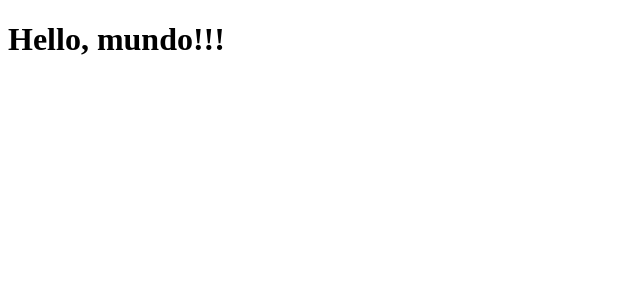
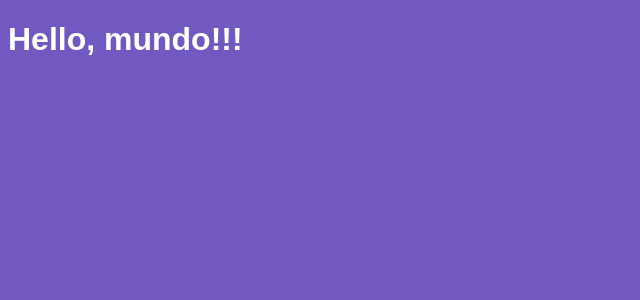
Before and after one commit to Patrick-Wilker/gostack-module-04-react, a React app: page / in a window 1280 px wide. Shown: the top 300 px of the page, without its empty margins (0-640 px from the left). Built offline with nearby package versions, Linux system fonts and the light colour scheme.

Commit message:
Import CSS

```diff
--- a/package.json
+++ b/package.json
@@ -12,6 +12,8 @@
     "@babel/preset-env": "^7.11.0",
     "@babel/preset-react": "^7.10.4",
     "babel-loader": "^8.1.0",
+    "css-loader": "^4.2.1",
+    "style-loader": "^1.2.1",
     "webpack": "^4.44.1",
     "webpack-cli": "^3.3.12",
     "webpack-dev-server": "^3.11.0"
--- /dev/null
+++ b/src/App.css
@@ -0,0 +1,5 @@
+body{
+    background: #7159c1;
+    color: #FFF;
+    font-family: Arial, Helvetica, sans-serif;
+}
--- a/src/App.js
+++ b/src/App.js
@@ -1,4 +1,5 @@
 import React from 'react'
+import './App.css'
 
 function App(){
     return <h1>Hello, mundo!!!</h1>
--- a/webpack.config.js
+++ b/webpack.config.js
@@ -17,6 +17,13 @@ module.exports = {
                 use:{
                     loader: 'babel-loader'
                 }
+            },
+            {
+                test: /\.css$/,
+                use:[
+                    {loader: 'style-loader'},
+                    {loader: 'css-loader'}
+                ]
             }
         ]
     }
```
Also changed, not shown: 1 other file (tests, documents, lock files or other folders).
